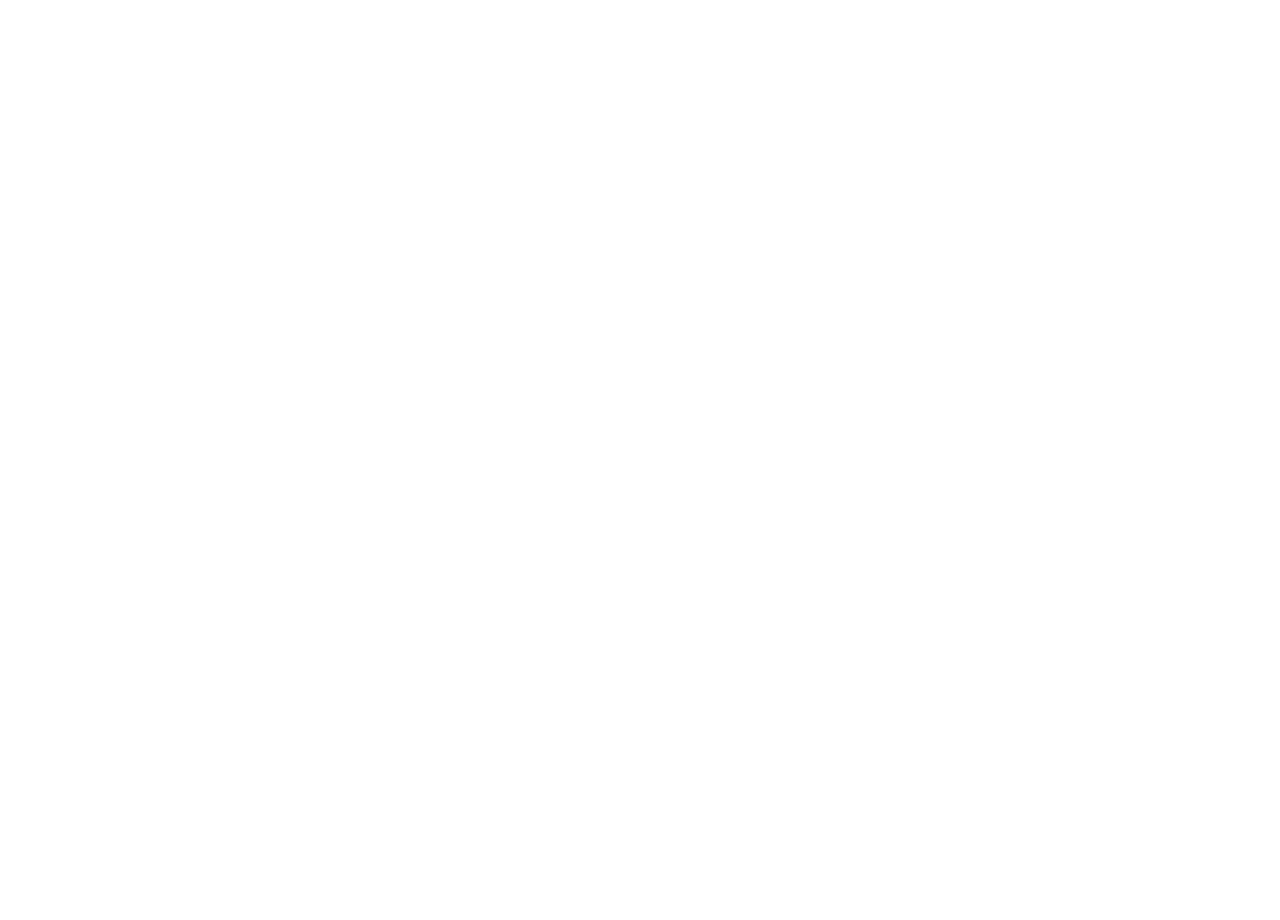
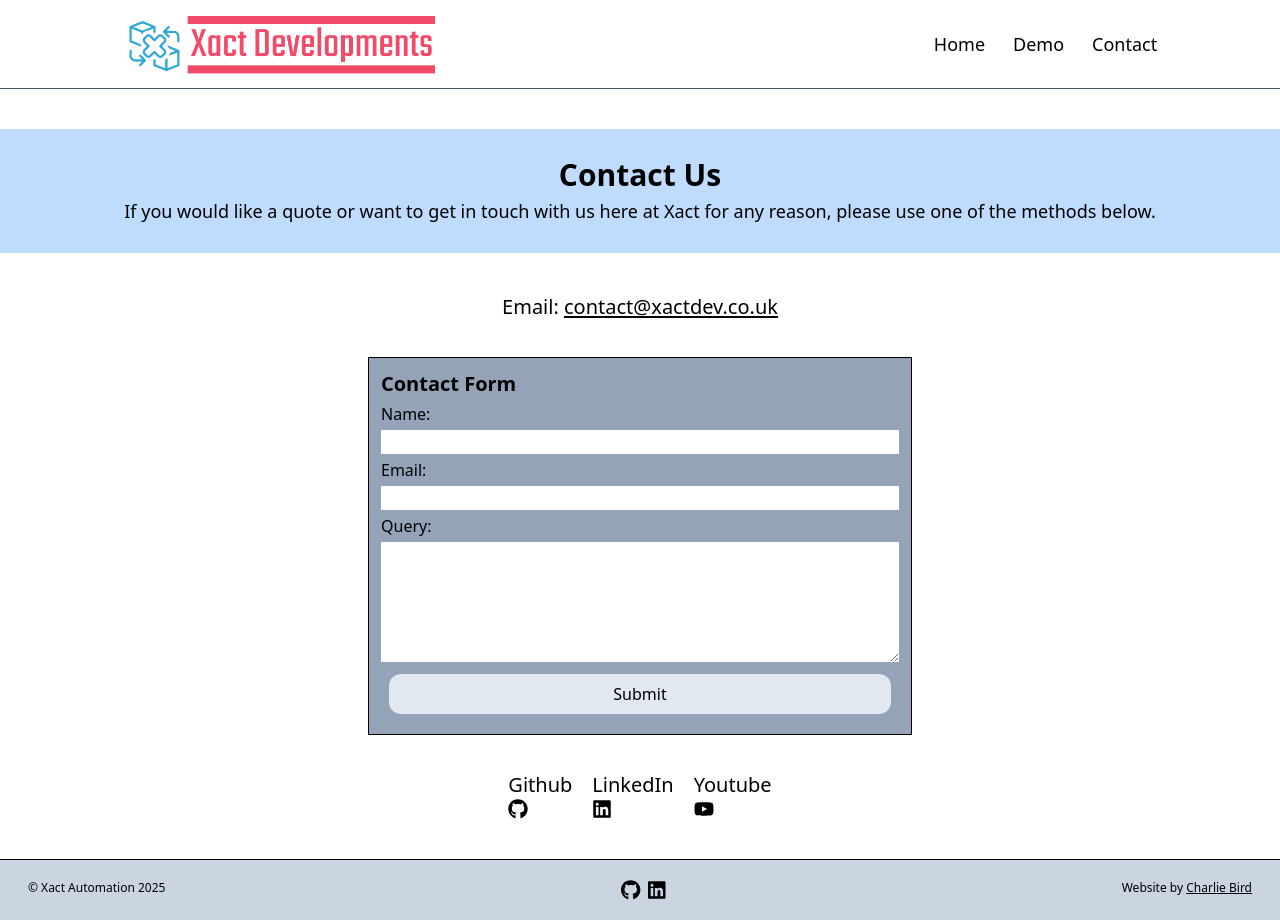
Before and after one commit to cbvvrd/xact-dev, a React (Vite) app: page /xact-dev/contact in a window 1280 px wide. Before the commit this address had no page. Before the commit the page ends 800 px from the top, so only its background shows below. Built offline with nearby package versions, Linux system fonts and the light colour scheme.

Commit message:
updated routes

```diff
--- a/src/App.jsx
+++ b/src/App.jsx
@@ -5,15 +5,13 @@
 
 function App() {
   return (
-    <>
-      <BrowserRouter>
-        <Routes>
-          <Route path="/xact-dev/" element={<HomePage />} />
-          <Route path="/demo" element={<DemoPage />} />
-          <Route path="/contact" element={<ContactPage />} />
-        </Routes>
-      </BrowserRouter>
-    </>
+    <BrowserRouter>
+      <Routes>
+        <Route path="/xact-dev" element={<HomePage />} />
+        <Route path="/xact-dev/demo" element={<DemoPage />} />
+        <Route path="/xact-dev/contact" element={<ContactPage />} />
+      </Routes>
+    </BrowserRouter>
   );
 }
 
--- a/src/components/About/index.jsx
+++ b/src/components/About/index.jsx
@@ -10,7 +10,7 @@
                 <SiLabview size={100}/>
                 <p className="md:text-lg">Aliquam commodo consectetur lorem, hendrerit pellentesque eros rutrum vel. Morbi ut vulputate eros. Phasellus fringilla enim id facilisis interdum. Duis venenatis lacus at ante iaculis, sit amet blandit dui dignissim. Aliquam dapibus neque vitae aliquet tristique. Aenean ut massa eleifend ligula imperdiet malesuada et quis justo. </p>
                 <div className="bg-green-400 text-center mx-10 rounded-xl border-4 border-green-600 bg-opacity-50 hover:bg-green-100 hover:text-amber-600 duration-150 p-1 md:mt-5">
-                    <Link to="/demo" className="text-4xl font-semibold p-4">See a Demo</Link>
+                    <Link to="/xact-dev/demo" className="text-4xl font-semibold p-4">See a Demo</Link>
                 </div>
             </div>
 
--- a/src/components/ContactUs/index.jsx
+++ b/src/components/ContactUs/index.jsx
@@ -4,7 +4,7 @@
     return (
         <div className="flex flex-col items-center text-center text-white gap-2 py-8 px-5 bg-gradient-to-r from-purple-500 to-red-500">
             <h4 className="text-lg font-semibold">Contact Us!</h4>
-            <p>If you would like to get a quote or discuss what we can offer your business, please <Link to="/contact" className="underline"> get in touch</Link></p>
+            <p>If you would like to get a quote or discuss what we can offer your business, please <Link to="/xact-dev/contact" className="underline"> get in touch</Link></p>
         </div>
     );
 }
--- a/src/components/Header/index.jsx
+++ b/src/components/Header/index.jsx
@@ -12,12 +12,12 @@
     return (
         <>
             <header className="flex justify-between px-5 py-1 border-b border-slate-600 md:justify-around md:px-0">
-                <Link to="/"><img src="images/xact-logo-1.png" alt="Xact Developments logo" className="h-16 md:h-20"/></Link>
+                <Link to="/xact-dev"><img src="images/xact-logo-1.png" alt="Xact Developments logo" className="h-16 md:h-20"/></Link>
                 <button onClick={() => {setMenuOpen(!menuOpen)}}><FontAwesomeIcon icon={faBars} className={menuOpen ? "text-2xl rotate-90 text-slate-900 md:hidden" : "text-2xl text-slate-900 md:hidden"}/> </button>
                 <nav className="hidden self-center text-lg md:flex gap-7">
-                    <Link to="/" className="hover:text-blue-400 duration-75">Home</Link>
-                    <Link to="/demo" className="hover:text-blue-400 duration-75">Demo</Link>
-                    <Link to="/contact" className="hover:text-blue-400 duration-75">Contact</Link>
+                    <Link to="/xact-dev" className="hover:text-blue-400 duration-75">Home</Link>
+                    <Link to="/xact-dev/demo" className="hover:text-blue-400 duration-75">Demo</Link>
+                    <Link to="/xact-dev/contact" className="hover:text-blue-400 duration-75">Contact</Link>
                 </nav>
             </header>
 
@@ -25,9 +25,9 @@
                 <button onClick={() => setMenuOpen(false)} className="self-end"><FontAwesomeIcon icon={faX} className="text-xl hover:text-blue-400 duration-75" /></button>
                 {/* <p className="underline">Navigate to:</p> */}
                 <nav className="flex flex-col items-end text-center gap-3 pt-5">
-                    <Link to="/" className="hover:text-blue-400 duration-75">Home</Link>
-                    <Link to="/demo" className="hover:text-blue-400 duration-75">Demo</Link>
-                    <Link to="/contact" className="hover:text-blue-400 duration-75">Contact</Link>
+                    <Link to="/xact-dev" className="hover:text-blue-400 duration-75">Home</Link>
+                    <Link to="/xact-dev/demo" className="hover:text-blue-400 duration-75">Demo</Link>
+                    <Link to="/xact-dev/contact" className="hover:text-blue-400 duration-75">Contact</Link>
                 </nav>
             </div>
         </>
```
